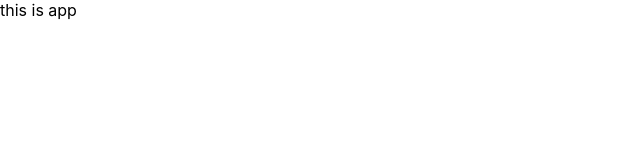
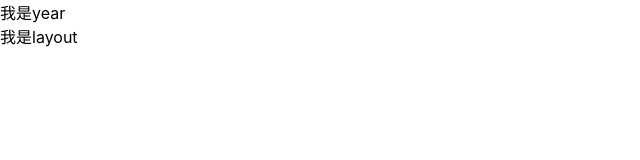
Before and after one commit to IsHakka/Accounting-book, a React (Create React App) app: page /year in a window 1280 px wide. Shown: the top 160 px of the page, without its empty margins (0-640 px from the left). Built offline with nearby package versions, Linux system fonts and the light colour scheme.

Commit message:
refactor🎨:

```diff
--- a/src/App.js
+++ b/src/App.js
@@ -1,8 +1,9 @@
 import './App.css';
+import HomePage from './pages/HomePage';
 
 function App() {
   return (
-    <div>this is app</div>
+   <HomePage></HomePage>
   );
 }
 
--- /dev/null
+++ b/src/pages/HomePage.jsx
@@ -0,0 +1,21 @@
+import React from 'react';
+import { BrowserRouter } from 'react-router-dom'
+import { Routes, Route } from 'react-router-dom';
+import Layout from './Layout/Layout';
+import Year from './Year/Year';
+import Month from './Month/Month';
+
+const HomePage = () => {
+    return (
+        <BrowserRouter>
+            <Routes>
+                <Route path='/' element={<Layout></Layout>}>
+                    <Route path='year' element={<Year></Year>} />
+                    <Route path='month' element={<Month></Month>} />
+                </Route>
+            </Routes>
+        </BrowserRouter>
+    );
+};
+
+export default HomePage;
--- /dev/null
+++ b/src/pages/Layout/Layout.jsx
@@ -0,0 +1,14 @@
+import React from 'react';
+import { Outlet } from 'react-router-dom';
+
+const Layout = () => {
+    return (
+        <>
+        <Outlet></Outlet>
+        <div>我是layout</div>
+        </>
+
+    );
+};
+
+export default Layout;
--- /dev/null
+++ b/src/pages/Month/Month.jsx
@@ -0,0 +1,11 @@
+import React from 'react';
+
+const Month = () => {
+    return (
+        <div>
+            我是month
+        </div>
+    );
+};
+
+export default Month;
--- /dev/null
+++ b/src/pages/Year/Year.jsx
@@ -0,0 +1,12 @@
+import React from 'react';
+
+
+const Year = () => {
+    return (
+        <div>
+            我是year
+        </div>
+    );
+};
+
+export default Year;
```
Also changed, not shown: src/pages/New/New.jsx (added, +11 -0 lines).
